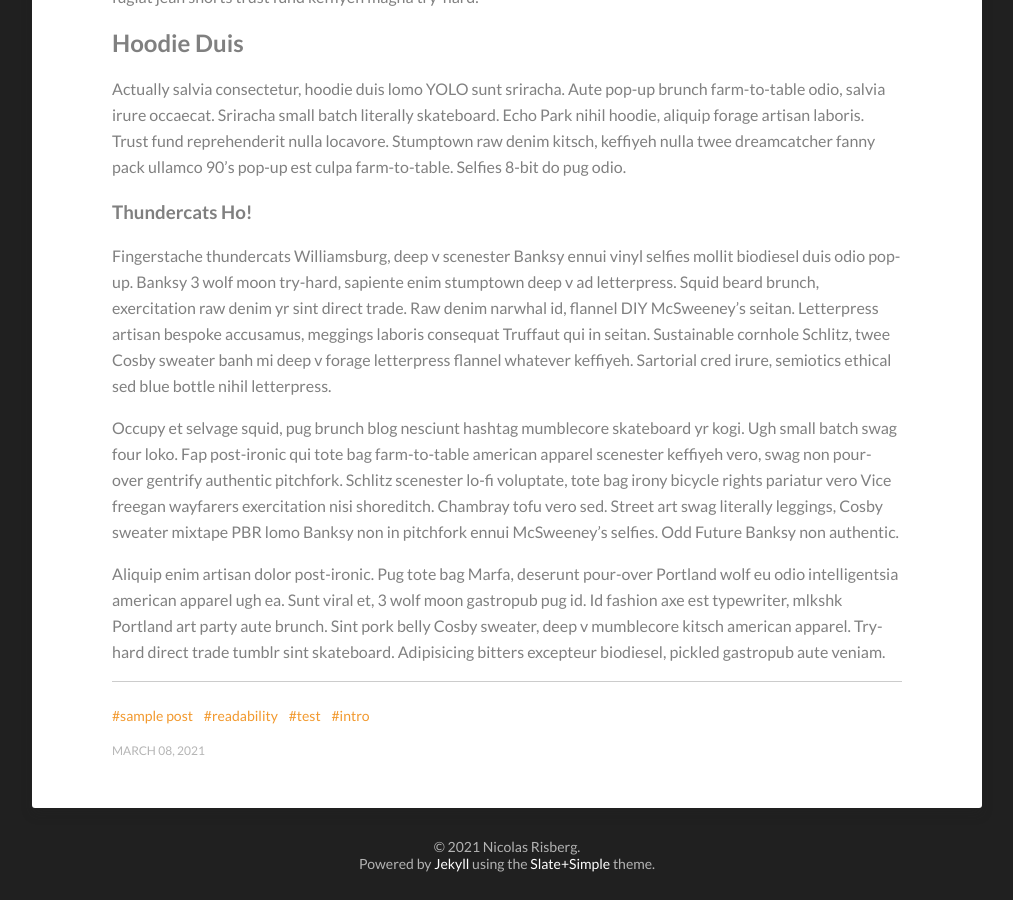
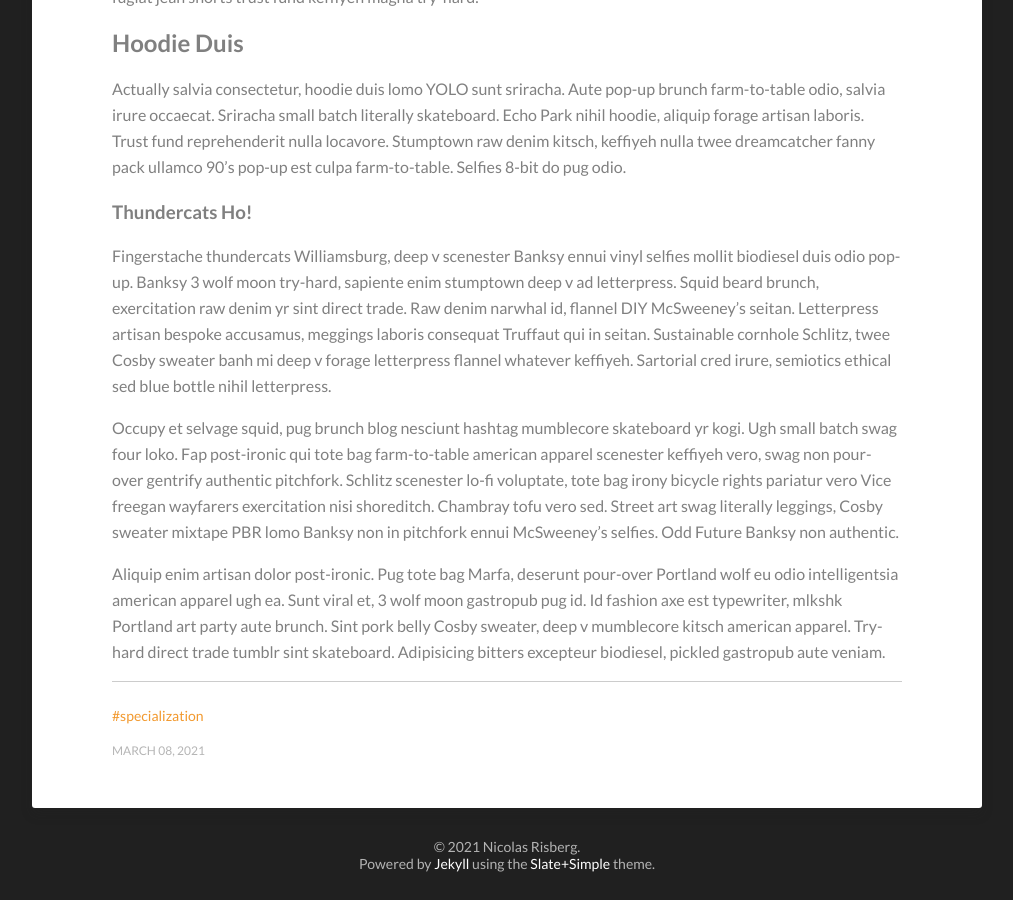
Before and after one commit to nicolas-risberg/public-repo, a Jekyll site: the page built from _posts/2021-03-08-specialization-post.md, in a window 1280 px wide and 900 px high, scrolled down 2119 px. Shown: the whole window, without its empty margins (133-1146 px from the left). Built offline with Jekyll 4.4.1, drawn with Linux system fonts in a browser that asks for light colours.

Commit message:
Update 2021-03-08-specialization-post.md

```diff
--- a/_posts/2021-03-08-specialization-post.md
+++ b/_posts/2021-03-08-specialization-post.md
@@ -4,7 +4,7 @@ categories: posts
 title: "Volumetric Lighting: Light shafts from a directional light source in DirectX11"
 subtitle: This is a test post.
 featured-image: /images/shafts_final2.jpg
-tags: [sample post, readability, test, intro]
+tags: [specialization]
 date-string: MARCH 08, 2021
 ---
 Portland in shoreditch Vice, labore typewriter pariatur hoodie fap sartorial Austin. Pinterest literally occupy Schlitz forage. Odio ad blue bottle vinyl, 90's narwhal commodo bitters pour-over nostrud. Ugh est hashtag in, fingerstache adipisicing laboris esse Pinterest shabby chic Portland. Shoreditch bicycle rights anim, flexitarian laboris put a bird on it vinyl cupidatat narwhal. Hashtag artisan skateboard, flannel Bushwick nesciunt salvia aute fixie do plaid post-ironic dolor McSweeney's. Cliche pour-over chambray nulla four loko skateboard sapiente hashtag.
```
